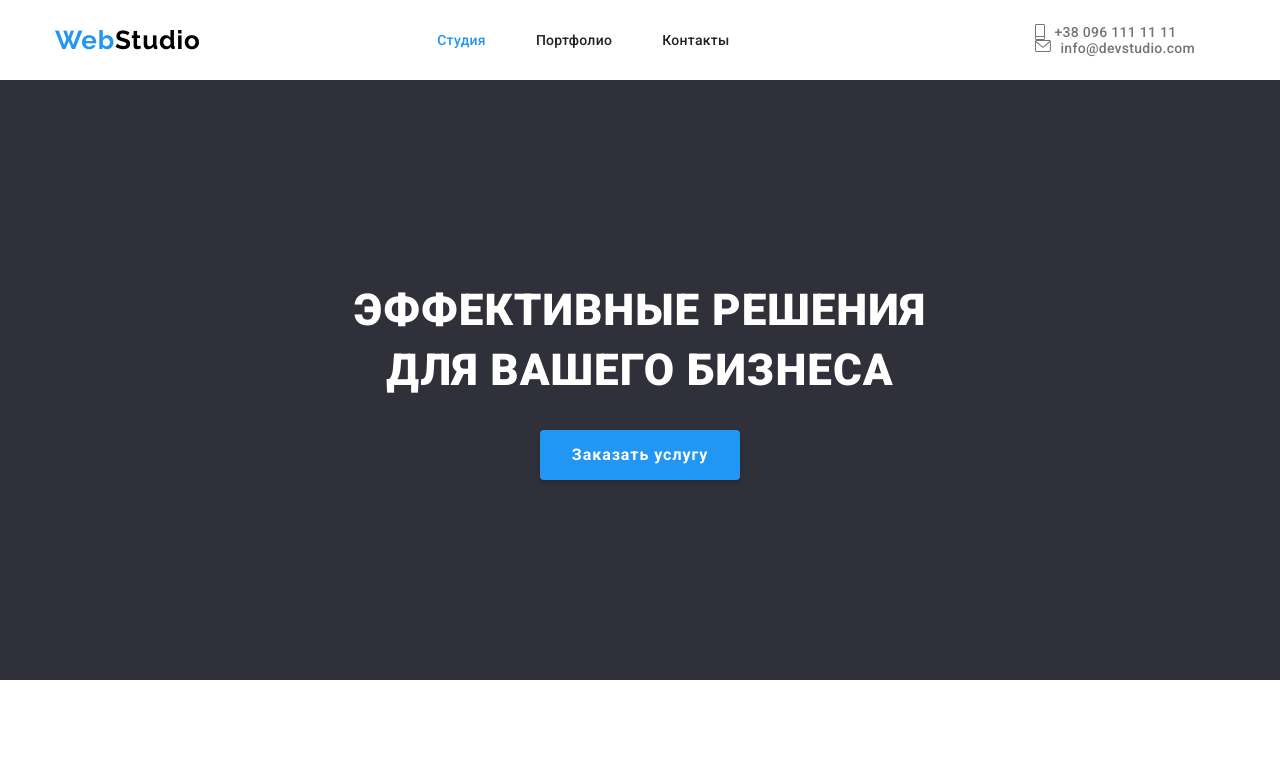
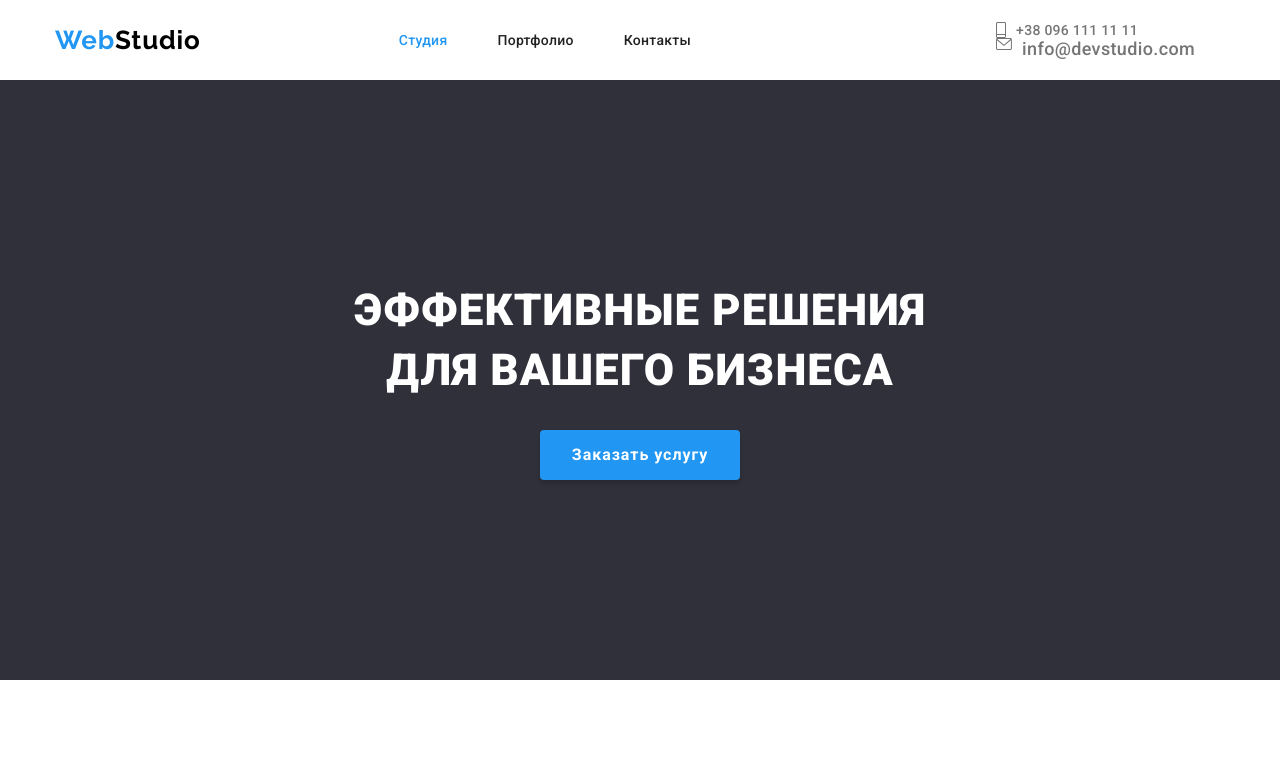
Before and after one commit to IllyaMartyniuk/goit-markup-hw-08, a plain HTML site: page index.html in a window 1280 px wide. Shown: the top 771 px of the page. Drawn offline with Linux system fonts and the light colour scheme.

Commit message:
Правки

```diff
--- a/index.html
+++ b/index.html
@@ -35,13 +35,13 @@
           </ul>
           <address class="adress">
             <ul class="nav-contacts">
-              <li class="item"><a class="nav-contact" href="mailto:info@devstudio.com">
+              <li class="item"><a class="nav-contact mail-modal" href="mailto:info@devstudio.com">
                   <svg class="nav-svg" width="16" height="12">
                     <use href="./images/sprite.svg#mail"></use>
                   </svg>
                   info@devstudio.com
                 </a></li>
-              <li class="item"><a class="nav-contact tell" href="tel:+380961111111">
+              <li class="item"><a class="nav-contact tell-modal" href="tel:+380961111111">
                   <svg class="nav-svg" width="10" height="16">
                     <use href="./images/sprite.svg#phone"></use>
                   </svg>
--- a/sass/components/_header.scss
+++ b/sass/components/_header.scss
@@ -237,15 +237,15 @@ nav .logo span {
      font-family: Roboto;
     font-style: normal;
     font-weight: 500;
-    font-size: 40px;
     line-height: 47px;
     letter-spacing: 0.02em;
-    color: #212121;
   }
+}
 
 
-  @media screen and (max-width: 767px){
-    .tell {
+
+  .tell-modal {
+    @media screen and (max-width: 767px) {
       font-family: Roboto;
       font-style: normal;
       font-weight: 500;
@@ -253,7 +253,6 @@ nav .logo span {
       line-height: 40px;
       letter-spacing: 0.02em;
       color: #2196F3;
-    }
   }
 
   @media screen and (min-width: 768px) {
```
Also changed, not shown: css/main.css, css/main.min.css, 2 other files.
